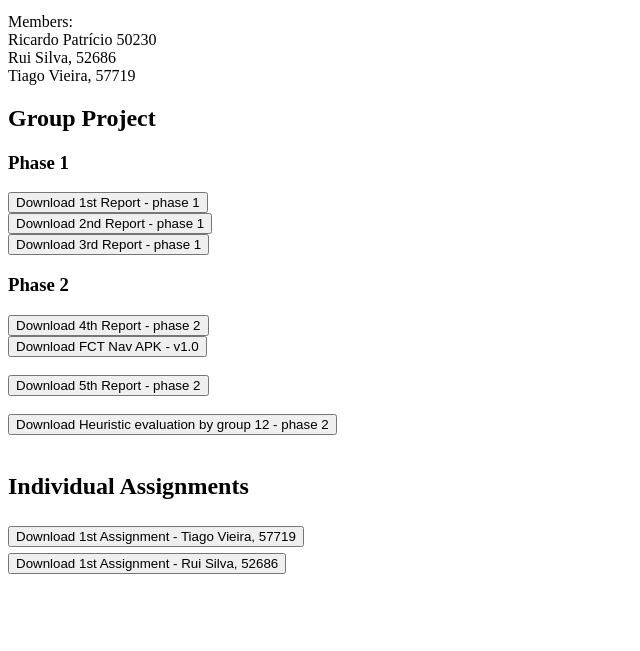
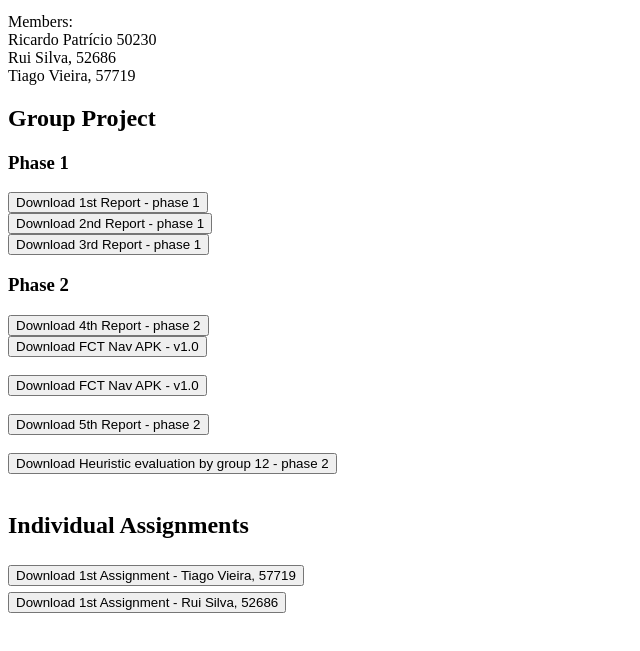
Before and after one commit to TiagoAVieira/website-ipm, a plain HTML site: page index.html in a window 1280 px wide. Shown: the part 101-752 px from the top of the page, without its empty margins (0-640 px from the left). Drawn offline with Linux system fonts and the light colour scheme.

Commit message:
Update index.html

```diff
--- a/index.html
+++ b/index.html
@@ -21,6 +21,8 @@
     <br/>
     <button onclick="window.location.href='docs/fctnav.apk';">Download FCT Nav APK - v1.0</button>
     <br/><br/>
+    <button onclick="window.location.href='docs/fctnav_v1.0.1.apk';">Download FCT Nav APK - v1.0</button>
+    <br/><br/>
     <button onclick="window.location.href='docs/Fase_2_-_Projeto_IPM_-_Relatorio_5.pdf';">Download 5th Report - phase 2</button>
     <br/><br/>
      <button onclick="window.location.href='docs/G_12_stage2.pdf';">Download Heuristic evaluation by group 12 - phase 2</button>
```
